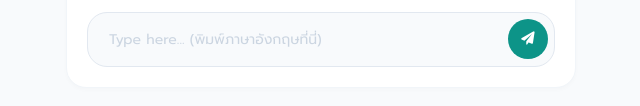
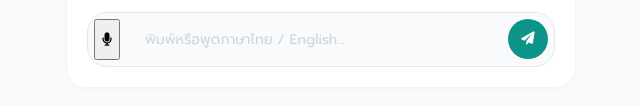
Before and after one commit to AWD6/AI-assited-Basic-English-Communication-for-Healthcare-Provider, a plain HTML site: page index.html in a window 1280 px wide. Shown: the part 1199-1305 px from the top of the page, 319-959 px from the left. Drawn offline with Linux system fonts and the light colour scheme.

Commit message:
Update index.html

```diff
--- a/index.html
+++ b/index.html
@@ -82,13 +82,15 @@
         <div class="msg-hint">สวัสดีค่ะ ฉันคือคนไข้ของคุณ วันนี้มีอะไรให้ฉันช่วยไหมคะ?</div>
       </div>
     </div>
+        <div class="chat-input-area">
+      <button id="chatMicBtn" class="btn-mic-chat" onclick="toggleChatMic()" title="กดเพื่อพูดแทนพิมพ์">
+        <i class="fas fa-microphone"></i>
+      </button>
 
-    <div class="chat-input-area">
-      <input type="text" id="userInput" placeholder="Type here... (พิมพ์ภาษาอังกฤษที่นี่)" onkeypress="handleEnter(event)">
+      <input type="text" id="userInput" placeholder="พิมพ์หรือพูดภาษาไทย / English..." onkeypress="handleEnter(event)">
+
       <button class="btn-send" onclick="sendMessage()"><i class="fas fa-paper-plane"></i></button>
     </div>
-  </section>
-</div>
 
 <script src="script.js"></script>
 </body>
```
